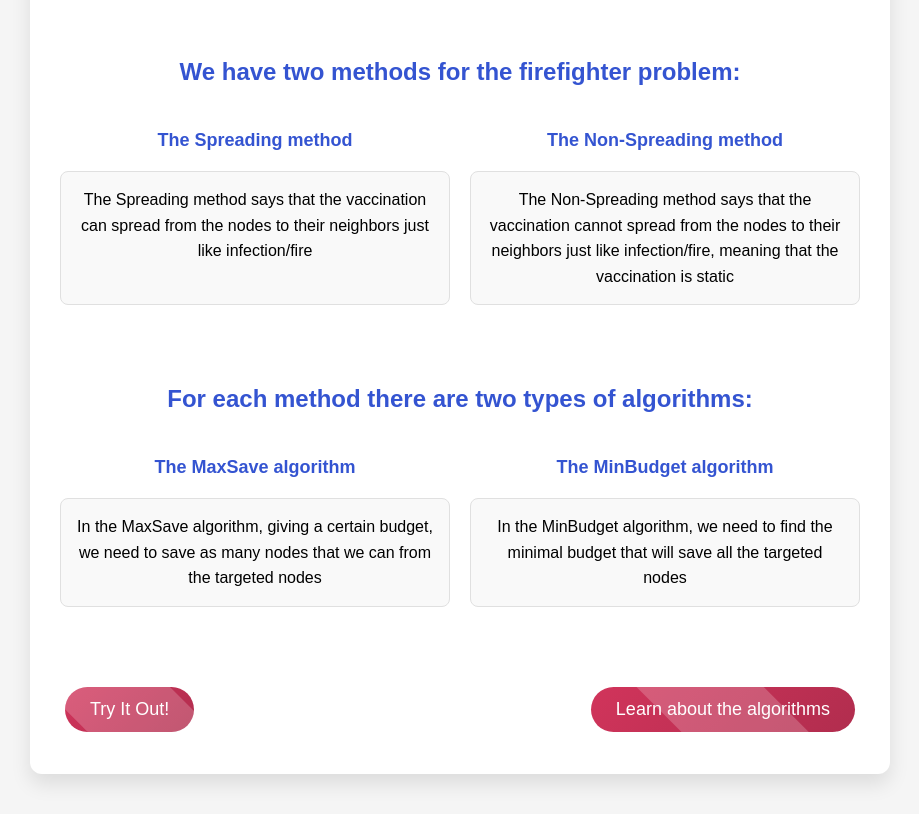
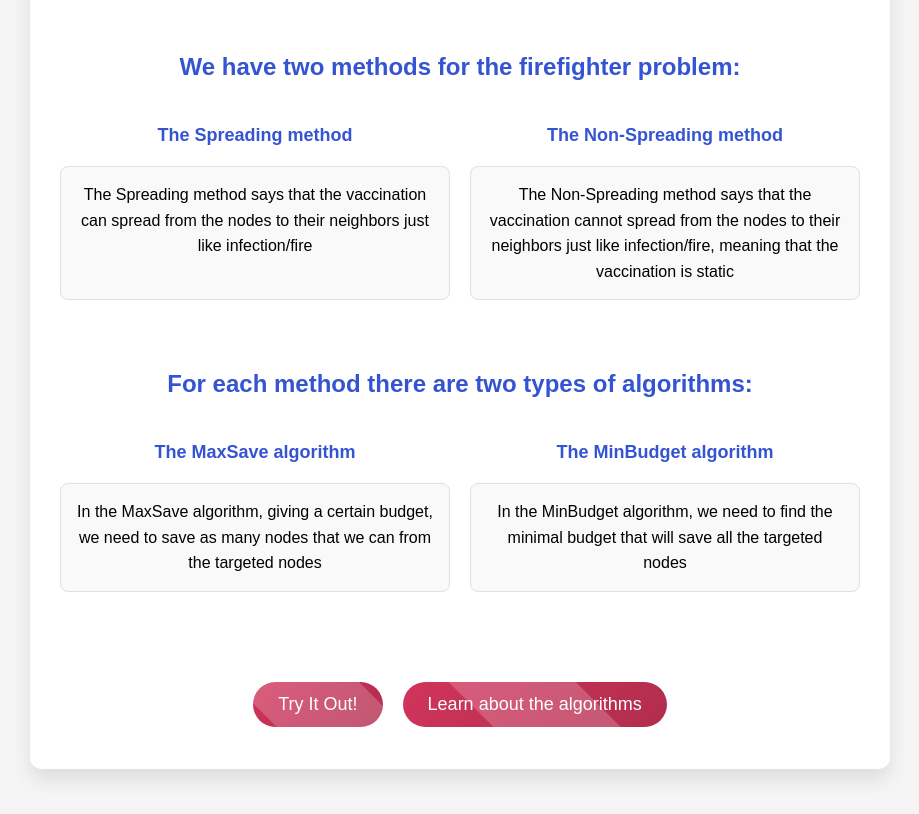
Before and after one commit to The-Firefighters/Website, a React (Create React App) app in the folder frontend/: page / in a window 1280 px wide. Shown: the part 453-1267 px from the top of the page, without its empty margins (180-1099 px from the left). Built offline with nearby package versions, Linux system fonts and the light colour scheme.

Commit message:
fixed buttons positions in homescreen

```diff
--- a/frontend/src/componenets/Home/HomeScreen.css
+++ b/frontend/src/componenets/Home/HomeScreen.css
@@ -18,32 +18,46 @@
   padding: 30px;
 }
 
+.content-container .button-container {
+  display: flex !important;
+  justify-content: center !important;
+  align-items: center !important;
+  gap: 20px !important;
+  margin-top: 20px !important;
+  /* Reduced from 30px to 20px to move buttons higher */
+}
+
 h2,
 h3,
 h4 {
   font-family: 'Poppins', sans-serif;
   color: #333333;
-  margin-bottom: 20px;
+  margin-bottom: 10px;
+  /* Reduced from 20px to 10px */
 }
 
 h2 {
   font-size: 32px;
   text-align: center;
-  margin-bottom: 30px;
+  margin-bottom: 20px;
+  /* Reduced from 30px to 20px */
 }
 
 h3 {
   font-size: 24px;
-  margin-top: 30px;
+  margin-top: 20px;
+  /* Reduced from 30px to 20px */
 }
 
 h4 {
   font-size: 18px;
-  margin-bottom: 10px;
+  margin-bottom: 5px;
+  /* Reduced from 10px to 5px */
 }
 
 .section {
-  margin-bottom: 30px;
+  margin-bottom: 20px;
+  /* Reduced from 30px to 20px */
 }
 
 .text-box {
@@ -51,9 +65,9 @@ h4 {
   border: 1px solid #e0e0e0;
   border-radius: 8px;
   padding: 15px;
-  margin-bottom: 15px;
+  margin-bottom: 10px;
+  /* Reduced from 15px to 10px */
   height: 100%;
-  /* Ensure full height */
   display: flex;
   flex-direction: column;
 }
@@ -63,7 +77,6 @@ h4 {
   font-size: 16px;
   line-height: 1.6;
   flex-grow: 1;
-  /* Allow text to expand */
 }
 
 .subsections {
@@ -74,12 +87,21 @@ h4 {
 
 .subsection {
   flex-basis: calc(50% - 10px);
-  margin-bottom: 20px;
+  margin-bottom: 15px;
+  /* Reduced from 20px to 15px */
   display: flex;
   flex-direction: column;
 }
 
-.try-it-out-button, .information-button {
+.button-container {
+  display: flex;
+  justify-content: center;
+  align-items: center;
+  gap: 20px;
+}
+
+.try-it-out-button,
+.information-button {
   padding: 12px 25px;
   border: none;
   color: #FFFFFF;
@@ -88,8 +110,8 @@ h4 {
   text-decoration: none;
   display: inline-block;
   margin-top: 30px;
-  margin-right: 5px;
-  margin-left: 5px;
+  margin-right: 0px;
+  margin-left: 0px;
   font-family: 'Poppins', sans-serif;
   font-size: 18px;
   font-weight: 500;
```
